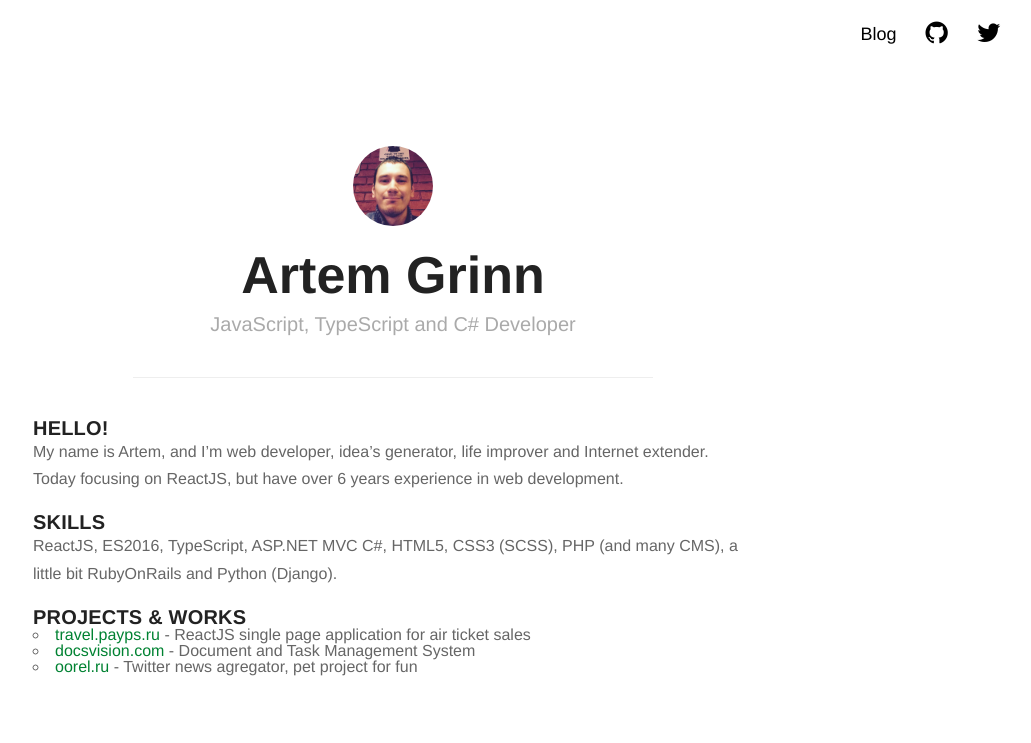
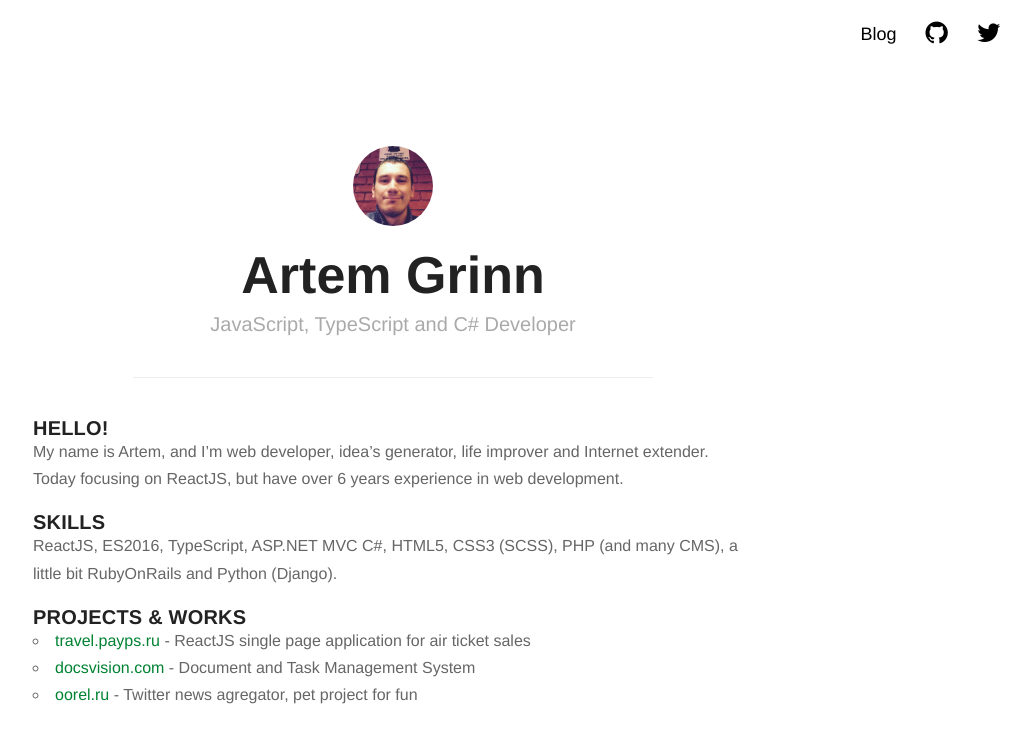
Before and after one commit to ArtemGrinn/artemgrinn.github.io, a Jekyll site: the page built from index.md, in a window 1280 px wide. Shown: the top 743 px of the page, without its empty margins (247-1278 px from the left). Built offline with Jekyll 4.4.1, drawn with Linux system fonts in a browser that asks for light colours; our own code applies the rules of GitHub Pages for plain Markdown files.

Commit message:
Update style.css

```diff
--- a/assets/css/style.css
+++ b/assets/css/style.css
@@ -186,7 +186,7 @@ a,
 }
 
 ul 	{ margin:0; padding:0; }
-li	{ list-style-type:circle; list-style-position:inside; }
+li	{ list-style-type:circle; list-style-position:inside; line-height:1.7;}
 
 /* Line Height */
 #post-body, p { line-height:1.7; }
```
